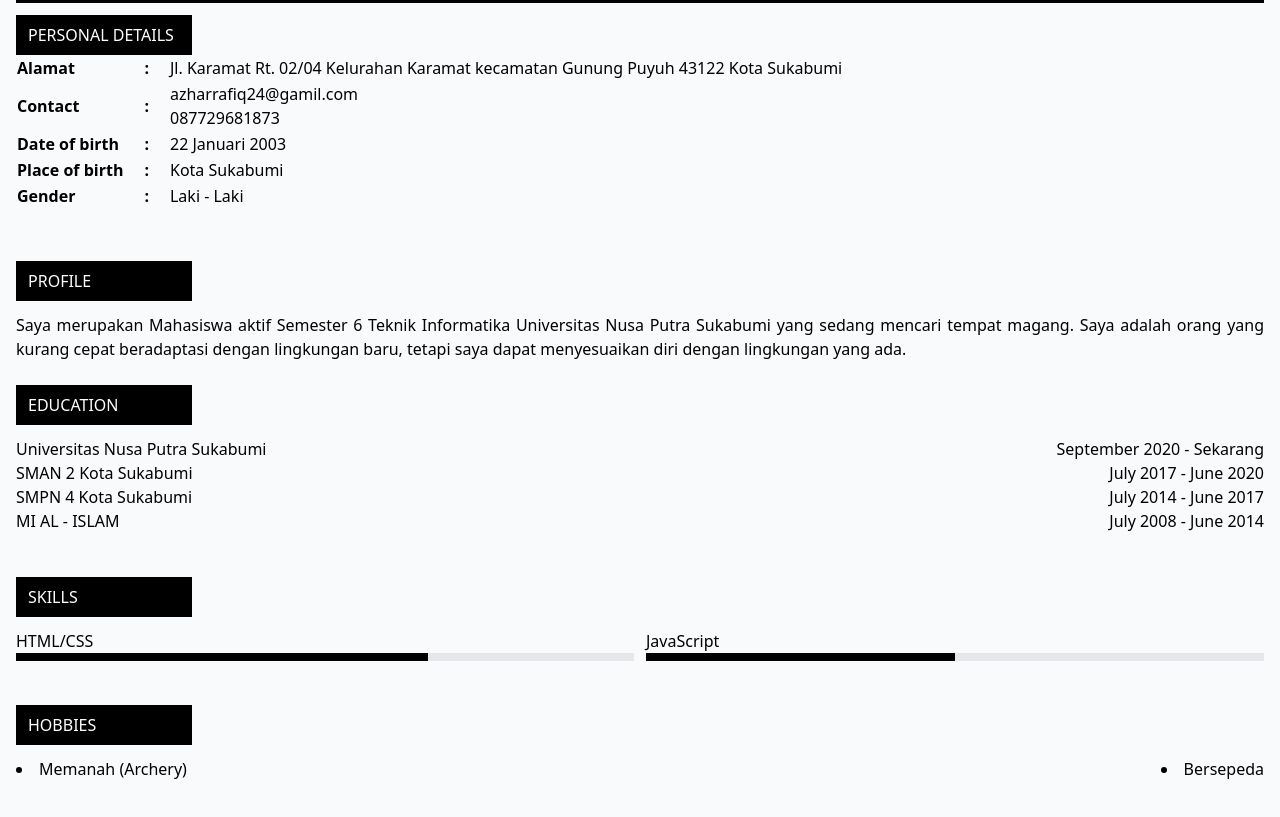
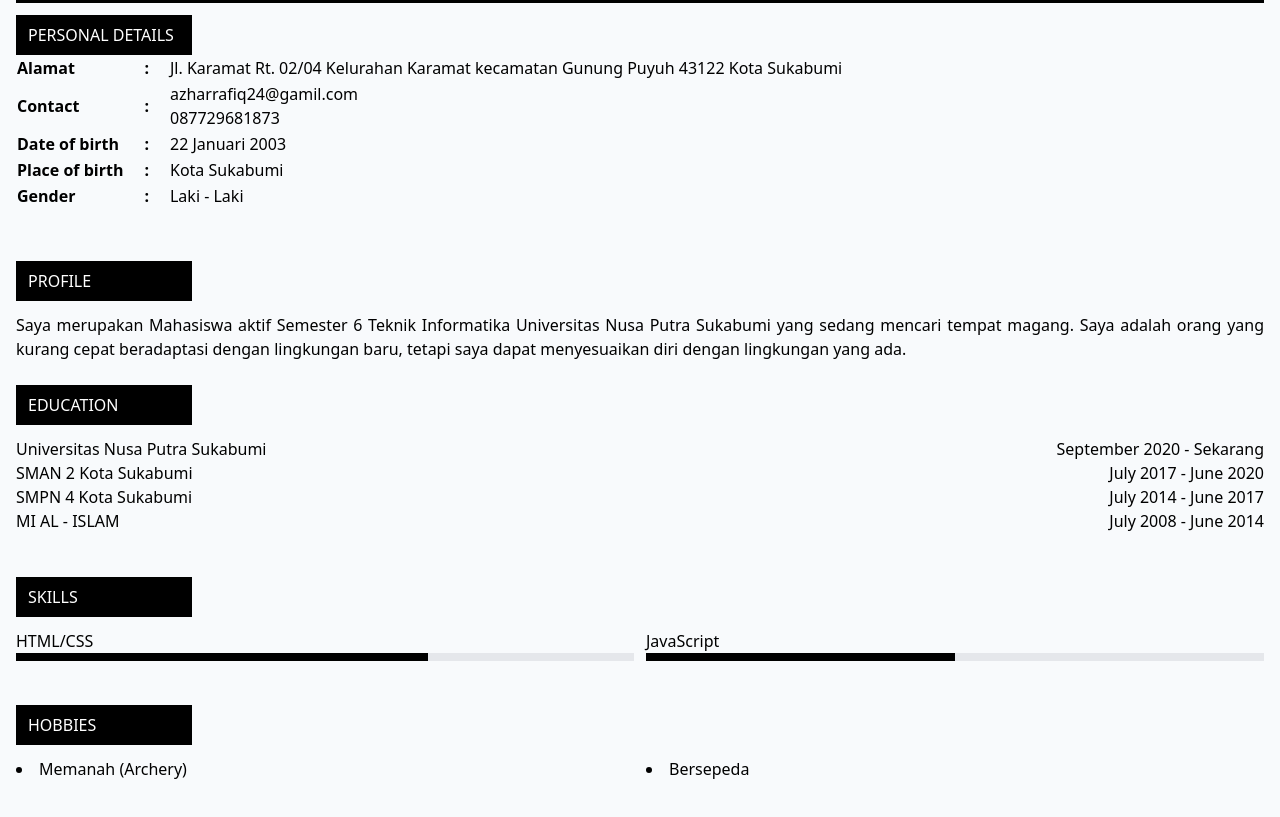
Before and after one commit to Zarriq22/CV---Azhar, a website: page index.html in a window 1280 px wide. Shown: the part 684-1501 px from the top of the page. Drawn offline with Linux system fonts and the light colour scheme.

Commit message:
Add files via upload

```diff
--- a/index.html
+++ b/index.html
@@ -143,11 +143,11 @@
             <div class="py-3 w-44">
                 <h1 class="px-3 py-2 bg-black text-white uppercase">Hobbies</h1>
             </div>
-            <div class="flex justify-between">
-                <div>
+            <div class="flex justify-between gap-3">
+                <div class="w-full">
                     <li>Memanah (Archery)</li>
                 </div>
-                <div>
+                <div class="w-full">
                     <li>Bersepeda</li>
                 </div>
             </div>
@@ -155,33 +155,5 @@
     </section>
     <!-- Hobbies end -->
 
-
-    <!-- hero section start
-    <section id="home" class="pt-36">
-        <div class="container">
-            <div class="flex flex-wrap">
-                <div class="w-full self-center px-4 lg:w-1/2">
-                    <h1 class="text-base font-semibold to-black md:text-xl lg:text-2xl">Hallo Semua 👋, saya <span class="block text-teal-500 text-3xl mt-1 lg:text-4xl">Azhar Abdurrafiq S</span></h1>
-                    <h2 class="font-medium text-dark mb-10 md:text-xl">Front End Web Developer</h2>
-
-                    <a href="" class="text-center text-white bg-teal-500 rounded-full py-3 px-8 hover:shadow-lg hover:bg-cyan-500">Hubungi Saya</a>
-                </div>
-                <div class="w-full self-end px-4 lg:w-1/2">
-                    <div class="relative mt-10 lg:mt-9 lg:right-0">
-                        <img src="dist/gambar/azhar.png" alt="Azhar" class="max-w-full mx-auto">
-                        <span class="absolute -bottom-0 -z-10 left-1/2 -translate-x-1/2 md:scale-150">
-                            <svg width="400" heigth="400"  viewBox="0 0 200 200" xmlns="http://www.w3.org/2000/svg">
-                            <path fill="#14b8a6" d="M45.4,-13.4C53.9,11.3,52.4,40.6,37.5,51.4C22.6,62.1,-5.6,54.3,-26.6,38.6C-47.5,22.9,-61.3,-0.8,-55.7,-21.6C-50,-42.3,-25,-60.3,-3.3,-59.3C18.5,-58.2,37,-38.1,45.4,-13.4Z" transform="translate(100 100)" />
-                          </svg></span>
-                    </div>
-                </div>
-            </div>
-        </div>
-    </section>
-
-    hero section end -->
-
-    <!-- -->
-
 </body>
 </html>
```
